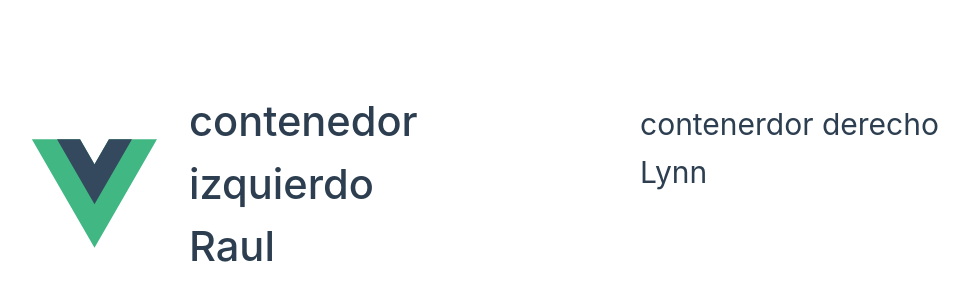
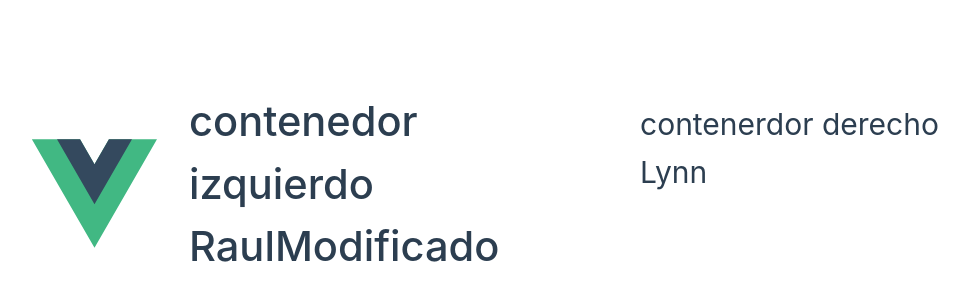
Before and after one commit to Impacto-Corp/vue-merge, a Vue app: page / in a window 1280 px wide. Shown: the part 206-506 px from the top of the page, without its empty margins (0-969 px from the left). Built offline with nearby package versions, Linux system fonts and the light colour scheme.

Commit message:
chore: Branches Modified.

```diff
--- a/src/components/HelloWorld.vue
+++ b/src/components/HelloWorld.vue
@@ -5,6 +5,7 @@
 <template>
   <h1>contenedor izquierdo</h1>
   <h1>Raul</h1>
+  <h1>Modificado</h1>
 </template>
 
 <style scoped>
```
